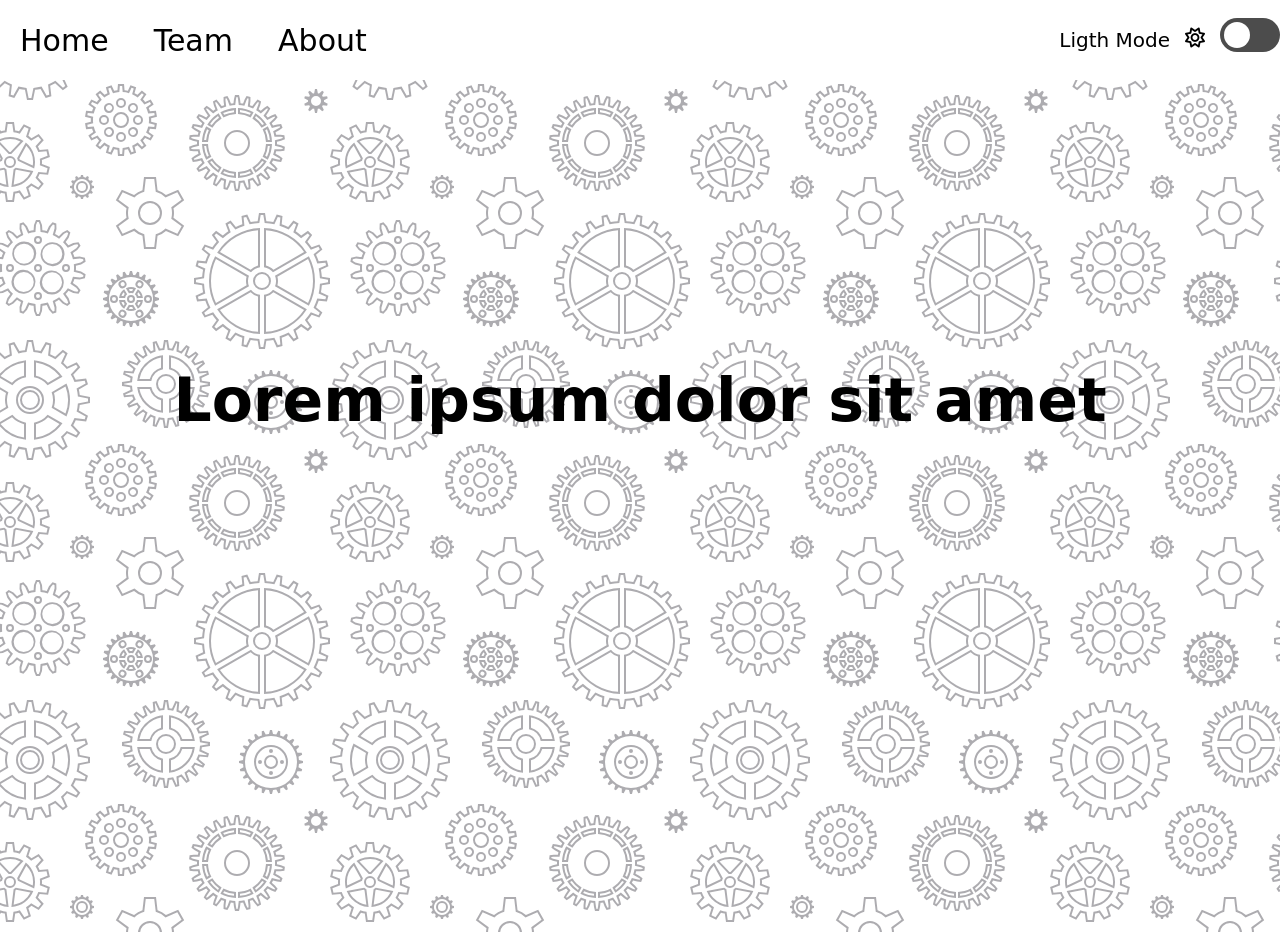
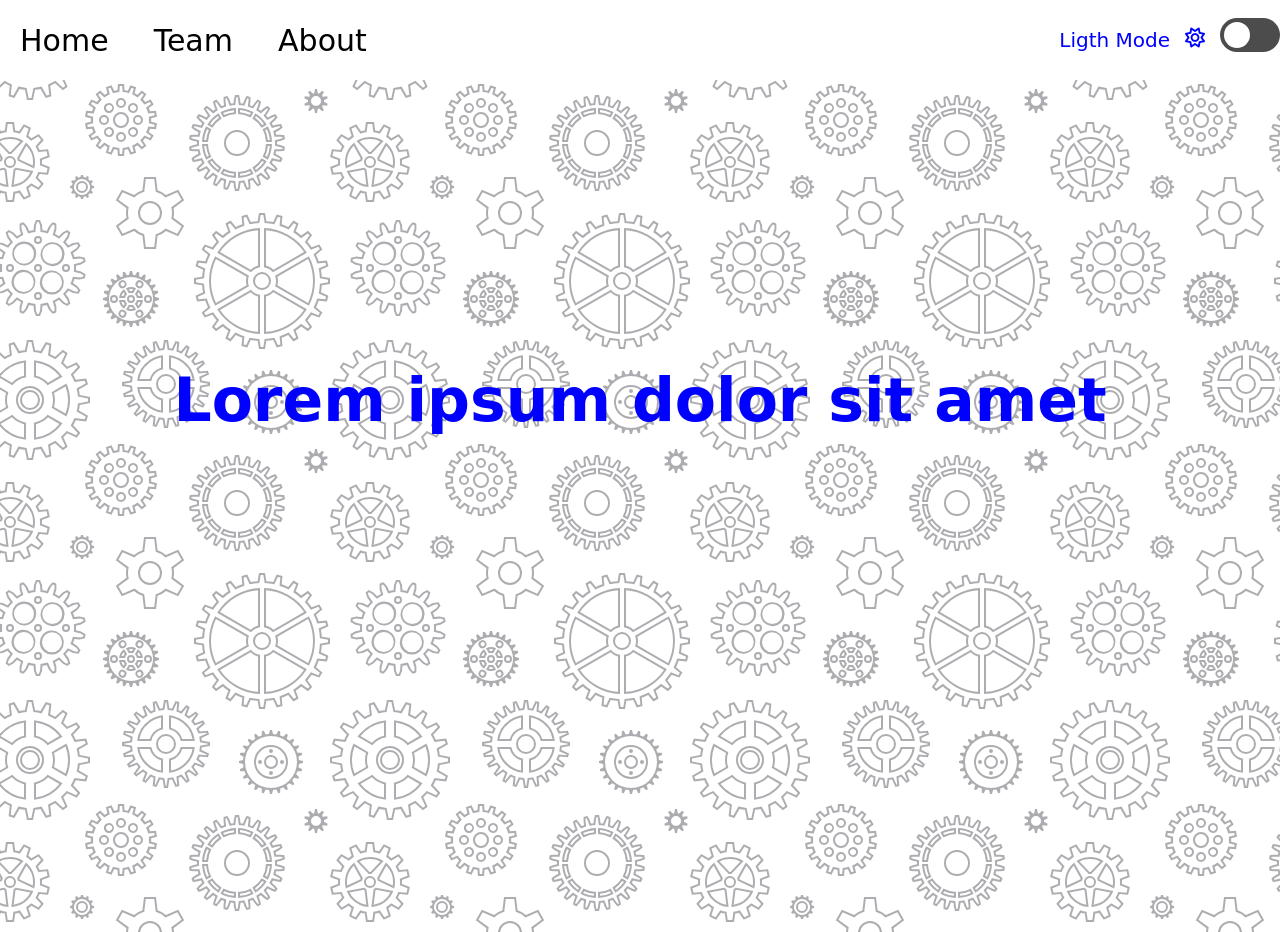
Before and after one commit to Yose144/projektJV, a plain HTML site: page index.html in a window 1280 px wide. Shown: the top 932 px of the page. Drawn offline with Linux system fonts and the light colour scheme; a web font is replaced by a local one.

Commit message:
Update styles.css
text color repair

```diff
--- a/styles.css
+++ b/styles.css
@@ -10,7 +10,7 @@
   --primary-color: black;
   --secondary-color: #6c757d;
   --background-color: white;
-  --text-color: black;
+  --text-color: blue;
   --switcher-color: rgb(76, 76, 76);
 }
 
```
